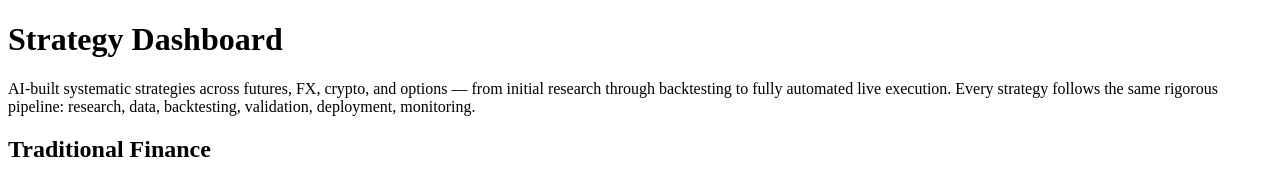
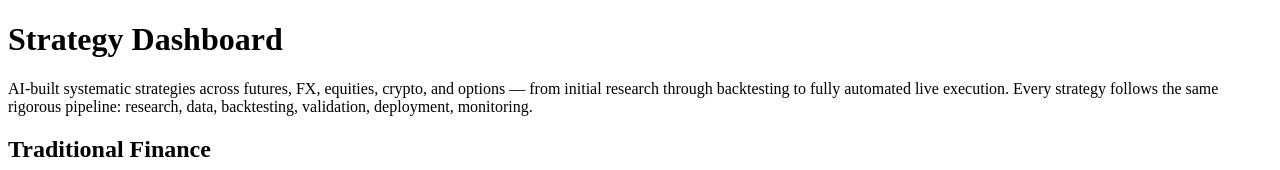
Before and after one commit to ericfongtrading/strategy-dashboard, a Next.js app: page / in a window 1280 px wide. Shown: the top 170 px of the page. Built offline with nearby package versions, Linux system fonts and the light colour scheme; no server answers.

Commit message:
Add equities to hero subtitle / meta description

```diff
--- a/app/page.tsx
+++ b/app/page.tsx
@@ -24,7 +24,7 @@ export default function Home() {
               Strategy Dashboard
             </h1>
             <p className="mt-2 text-base text-muted max-w-2xl">
-              AI-built systematic strategies across futures, FX, crypto, and options — from
+              AI-built systematic strategies across futures, FX, equities, crypto, and options — from
               initial research through backtesting to fully automated live execution.
               Every strategy follows the same rigorous pipeline: research, data,
               backtesting, validation, deployment, monitoring.
```
